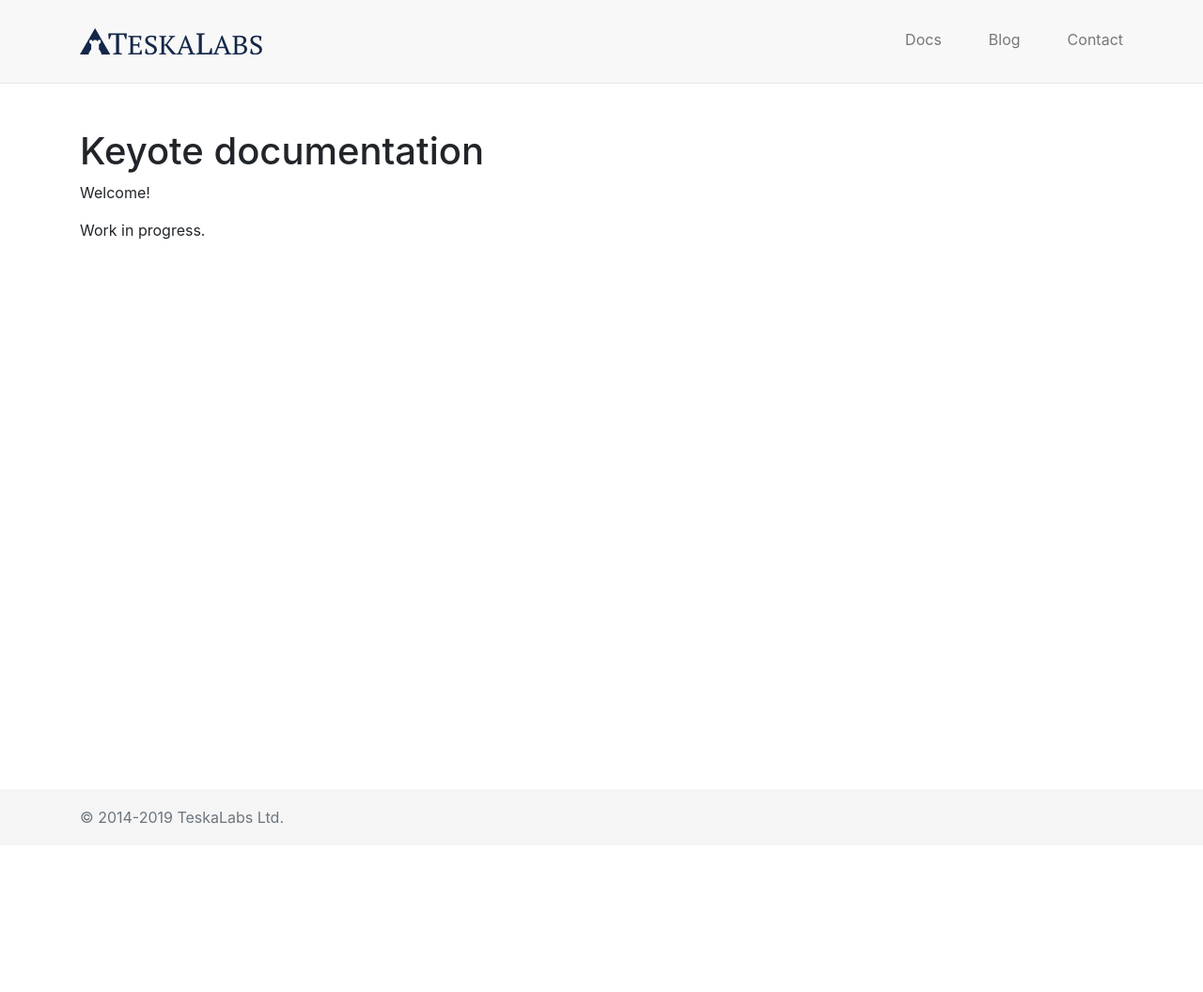
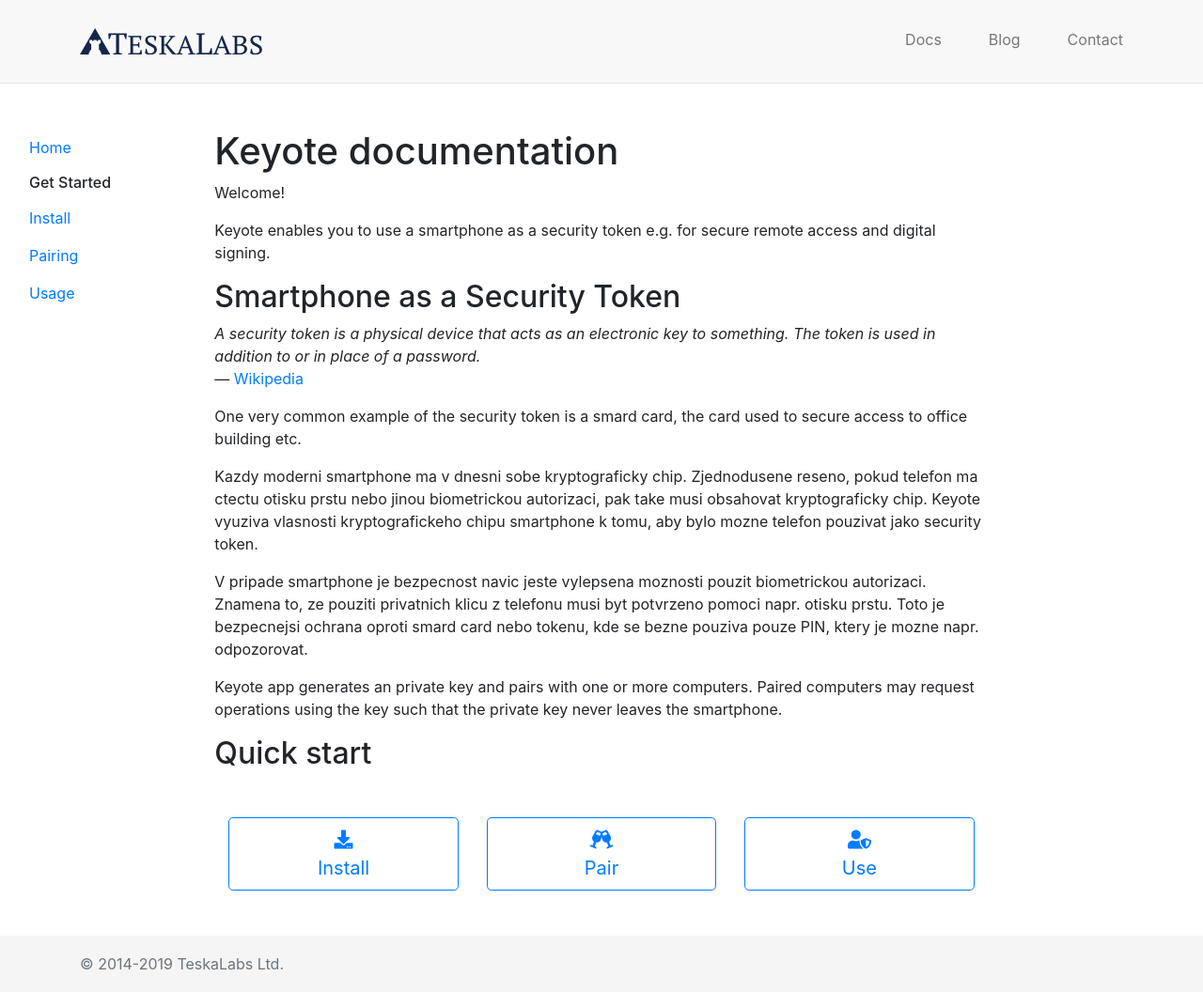
Before and after one commit to TeskaLabs/Keyote-Docs, a Jekyll site: the page built from index.md, in a window 1280 px wide. Shown: the whole page at 94% size. Built offline with Jekyll 4.4.1, drawn with Linux system fonts in a browser that asks for light colours; nearby versions of some CDN libraries; before the commit the page ends 900 px from its top, so only the background shows below that.

Commit message:
Progress with a documentation.

```diff
--- a/_layouts/default.html
+++ b/_layouts/default.html
@@ -6,6 +6,9 @@
   	<meta name="viewport" content="width=device-width,initial-scale=1.0">
     <link rel="stylesheet" href="/assets/css/bootstrap.min.css">
     <link rel="stylesheet" href="/assets/css/style.css">
+
+    <link rel="stylesheet" href="https://use.fontawesome.com/releases/v5.8.1/css/all.css" integrity="sha384-50oBUHEmvpQ+1lW4y57PTFmhCaXp0ML5d60M1M7uH2+nqUivzIebhndOJK28anvf" crossorigin="anonymous">
+
   </head>
   <body>
 
@@ -29,9 +32,22 @@
     </header>
 
     <main>
-      <div class="container">
+      <div class="container-fluid">
         <div class="row">
-          <div class="col-md-12 pt-5 pb-5">
+
+          <div class="col-md-2 pt-5 pb-5">
+            <a class="nav-link" href="/">Home</a>
+            {% for item in site.data.sidebar.toc %}
+              <h6 style="padding: .5rem 1rem 0 1rem;">{{ item.title }}</h6>
+                <ul class="nav flex-column">
+                  {% for entry in item.subfolderitems %}
+                    <li class="nav-item"><a class="nav-link" href="{{ entry.url }}">{{ entry.page }}</a></li>
+                  {% endfor %}
+                </ul>
+            {% endfor %}
+          </div>
+
+          <div class="col-md-8 pt-5 pb-5">
             {{ content }}
           </div>
         </div>
--- a/index.md
+++ b/index.md
@@ -1,6 +1,7 @@
 ---
 layout: default
-title: Teskalabs documentation
+title: Keyote documentation
+sidebar: toc
 ---
 
 Keyote documentation
@@ -8,4 +9,57 @@
 
 Welcome!
 
-Work in progress.
+Keyote enables you to use a smartphone as a security token e.g. for secure remote access and digital signing.
+
+
+## Smartphone as a Security Token
+
+_A security token is a physical device that acts as an electronic key to something.
+The token is used in addition to or in place of a password._
+--- [Wikipedia](https://en.wikipedia.org/wiki/Security_token)
+
+One very common example of the security token is a smard card,
+the card used to secure access to office building etc.
+
+Kazdy moderni smartphone ma v dnesni sobe kryptograficky chip.
+Zjednodusene reseno, pokud telefon ma ctectu otisku prstu nebo jinou biometrickou autorizaci, pak take musi obsahovat kryptograficky chip.
+Keyote vyuziva vlasnosti kryptografickeho chipu smartphone k tomu,
+aby bylo mozne telefon pouzivat jako security token.
+
+V pripade smartphone je bezpecnost navic jeste vylepsena moznosti pouzit biometrickou autorizaci.
+Znamena to, ze pouziti privatnich klicu z telefonu musi byt potvrzeno pomoci napr. otisku prstu.
+Toto je bezpecnejsi ochrana oproti smard card nebo tokenu, kde se bezne pouziva pouze PIN, ktery je mozne napr. odpozorovat.
+
+Keyote app generates an private key and pairs with one or more computers. Paired computers may request operations using the key such that the private key never leaves the smartphone.
+
+
+## Quick start
+
+<div class="container mt-5">
+	<div class="row">
+		<div class="col-sm">
+			<a href="start/install" class="btn btn-outline-primary btn-lg w-100">
+				<div>
+					<i class="fas fa-download"></i>
+					<div class="cell-text">Install</div>
+				</div>
+			</a>
+		</div>
+		<div class="col-sm">
+			<a href="start/pair" class="btn btn-outline-primary btn-lg w-100">
+				<div>
+					<i class="fas fa-glass-cheers"></i>
+					<div class="cell-text">Pair</div>
+				</div>
+			</a>
+		</div>
+		<div class="col-sm">
+			<a href="start/use" class="btn btn-outline-primary btn-lg w-100">
+				<div>
+					<i class="fas fa-user-shield"></i>
+					<div class="cell-text">Use</div>
+				</div>
+			</a>
+		</div>
+	</div>
+</div>
```
Also changed, not shown: _data/sidebar.yaml (added, +12 -0 lines), start/install.md (added, +41 -0 lines), start/pair.md (added, +25 -0 lines), start/use.md (added, +10 -0 lines), assets/images/AppStoreBadge3x.png (added), assets/images/docker_architecture.png (deleted).
